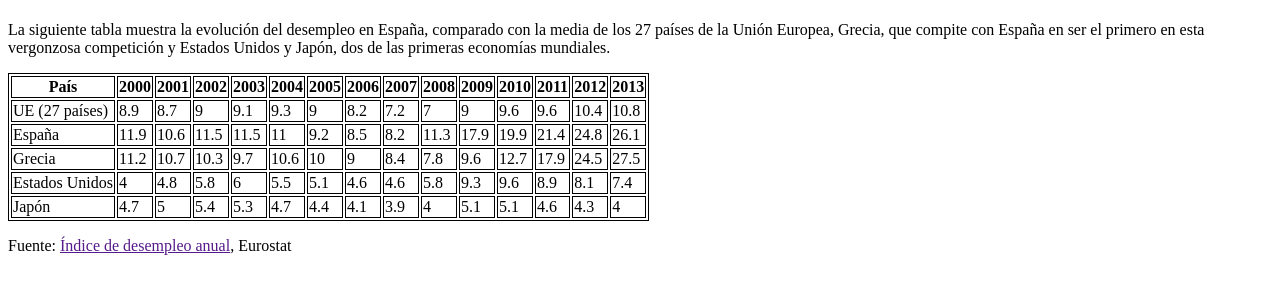
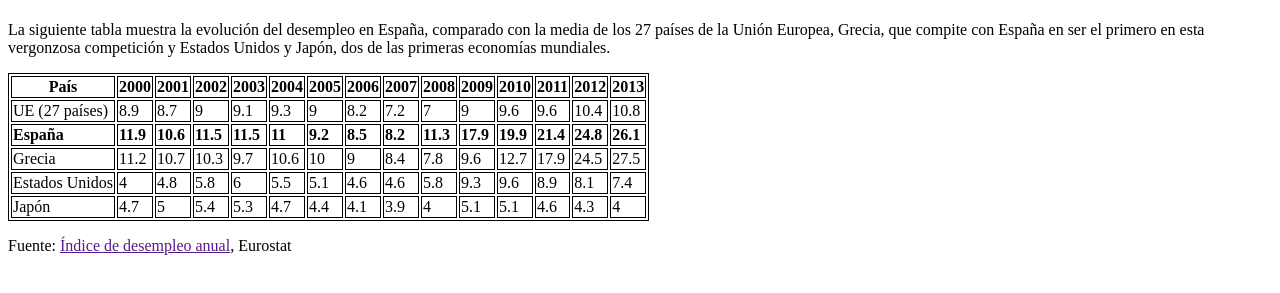
Before and after one commit to emeder0s/ejerciciosRampUp, a plain HTML site: page Ejercicio4/ejercicio4.html in a window 1280 px wide. Shown: the part 59-352 px from the top of the page. Drawn offline with Linux system fonts and the light colour scheme.

Commit message:
Corregido

```diff
--- a/Ejercicio4/ejercicio4.html
+++ b/Ejercicio4/ejercicio4.html
@@ -5,6 +5,9 @@
     <style>
     table, tr, th, td {
     border: 1px solid black;
+    }
+    tr.negrita{
+        font-weight: bold;
     }
     </style>
 </head>
@@ -15,6 +18,7 @@
         <p>La siguiente tabla muestra la evolución del desempleo en España, comparado con la media de los 27 países de la Unión Europea, Grecia, que compite con España en ser el primero en esta vergonzosa competición y Estados Unidos y Japón, dos de las primeras economías mundiales.</p>
         <table>
             <thead>
+                <tr>
                     <th>País</th>
                     <th>2000</th>
                     <th>2001</th>
@@ -30,6 +34,7 @@
                     <th>2011</th>
                     <th>2012</th>
                     <th>2013</th>
+                </tr>
             </thead>
             <tbody>
                 <tr>
@@ -49,7 +54,7 @@
                     <td>10.4</td>
                     <td>10.8</td>
                 </tr>
-                <tr>
+                <tr class="negrita">
                     <td>España</td>
                     <td>11.9</td>
                     <td>10.6</td>
```
Lines whose indentation alone changed are shown as unchanged.
